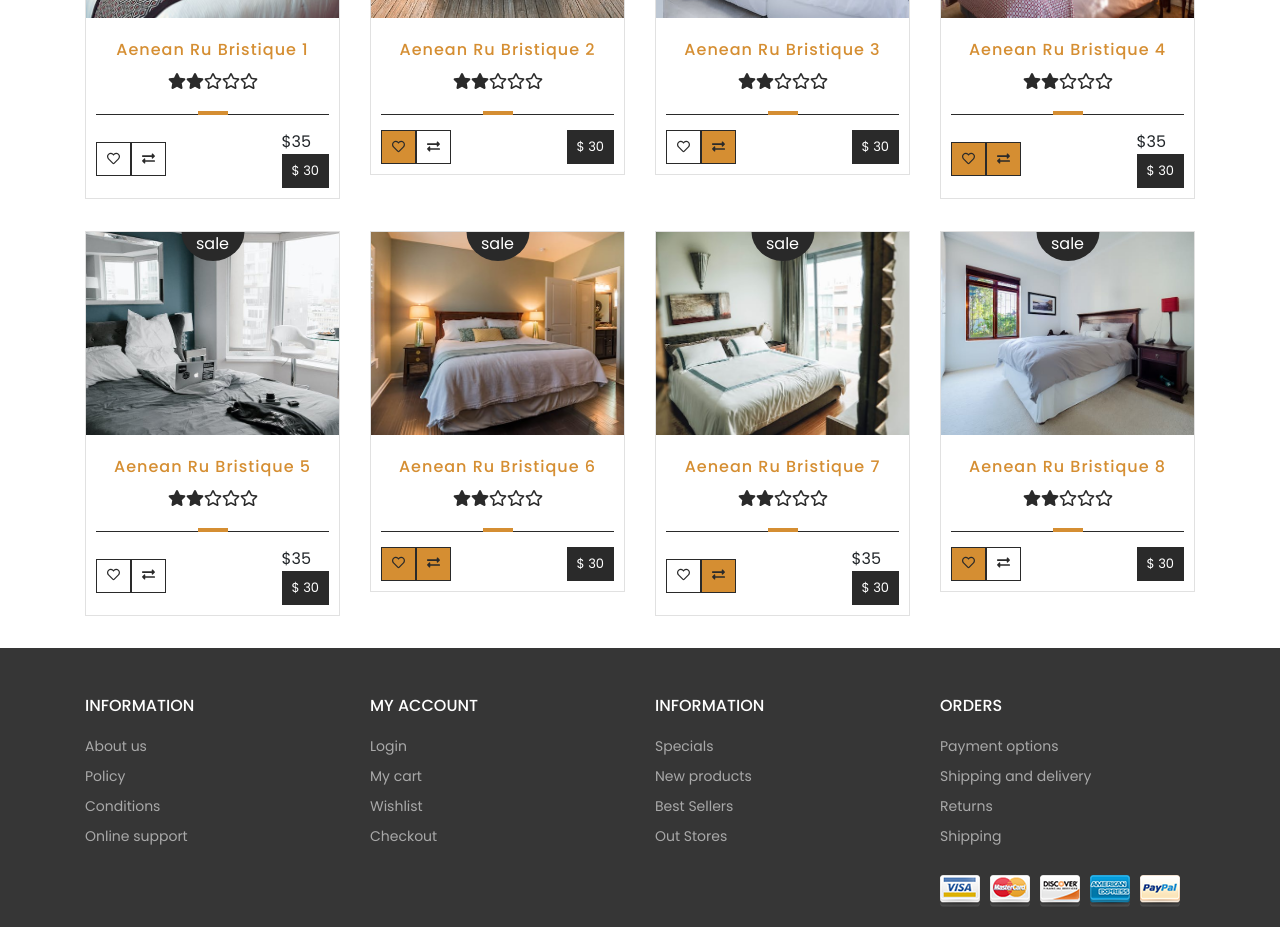
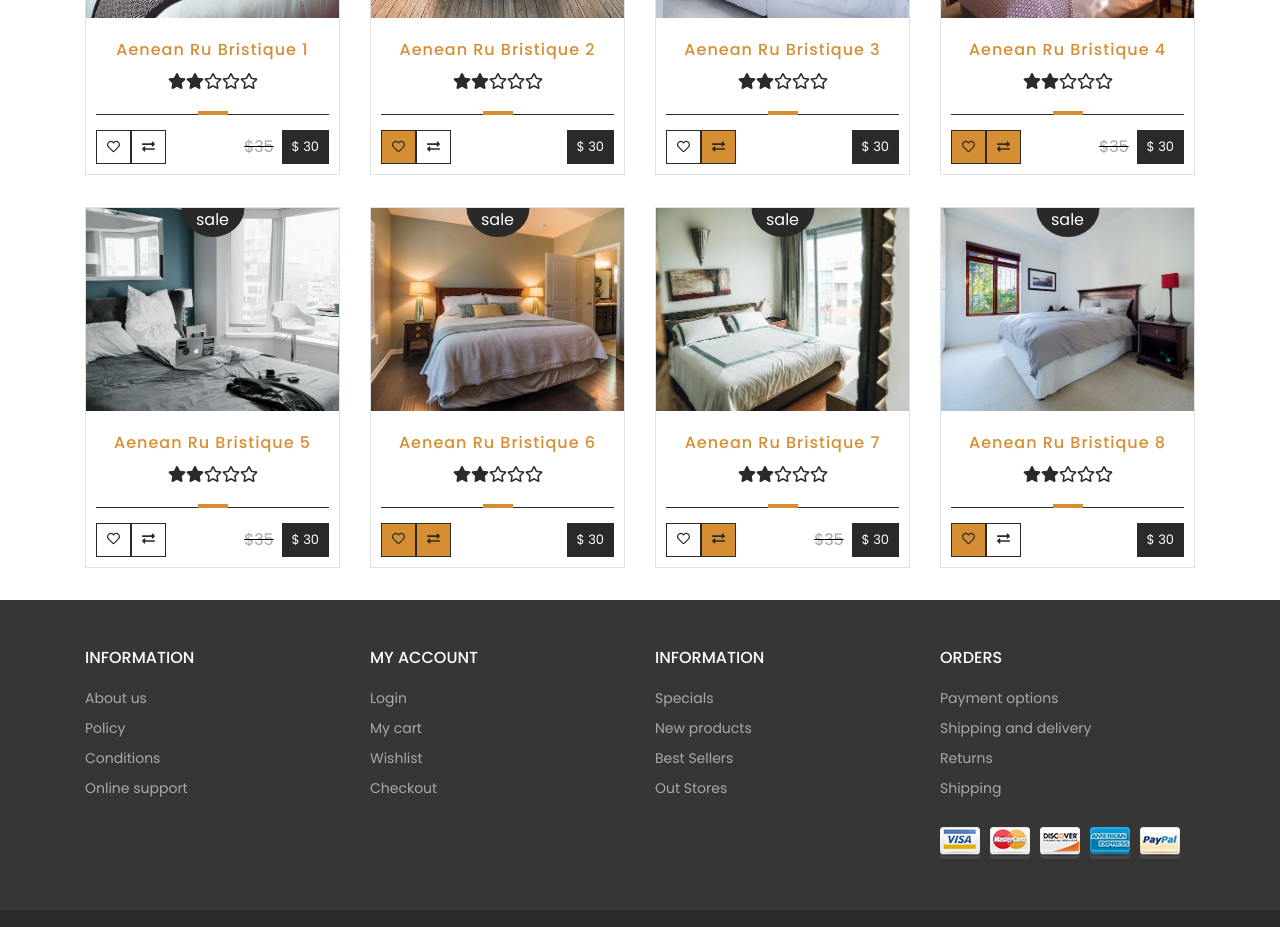
Before and after one commit to matwjablonski/wdp-2402-01, a React (Create React App) app: page / in a window 1280 px wide. Shown: the part 860-1787 px from the top of the page. Built offline with nearby package versions, Linux system fonts and the light colour scheme.

Commit message:
Fix task

```diff
--- a/src/components/common/ProductBox/ProductBox.js
+++ b/src/components/common/ProductBox/ProductBox.js
@@ -60,9 +60,9 @@ const ProductBox = ({
             <FontAwesomeIcon icon={faExchangeAlt}>Add to compare</FontAwesomeIcon>
           </Button>
         </div>
-        <div>
+        <div className={styles.price}>
           {oldPrice ? <span className={styles.oldPrice}>${oldPrice}</span> : ''}
-          <Button noHover className={styles.price} variant='small'>
+          <Button noHover className={styles.priceBtn} variant='small'>
             $ {price}
           </Button>
         </div>
--- a/src/components/common/ProductBox/ProductBox.module.scss
+++ b/src/components/common/ProductBox/ProductBox.module.scss
@@ -100,7 +100,7 @@
       display: flex;
     }
 
-    .price {
+    .priceBtn {
       background-color: $primary;
     }
   }
```
